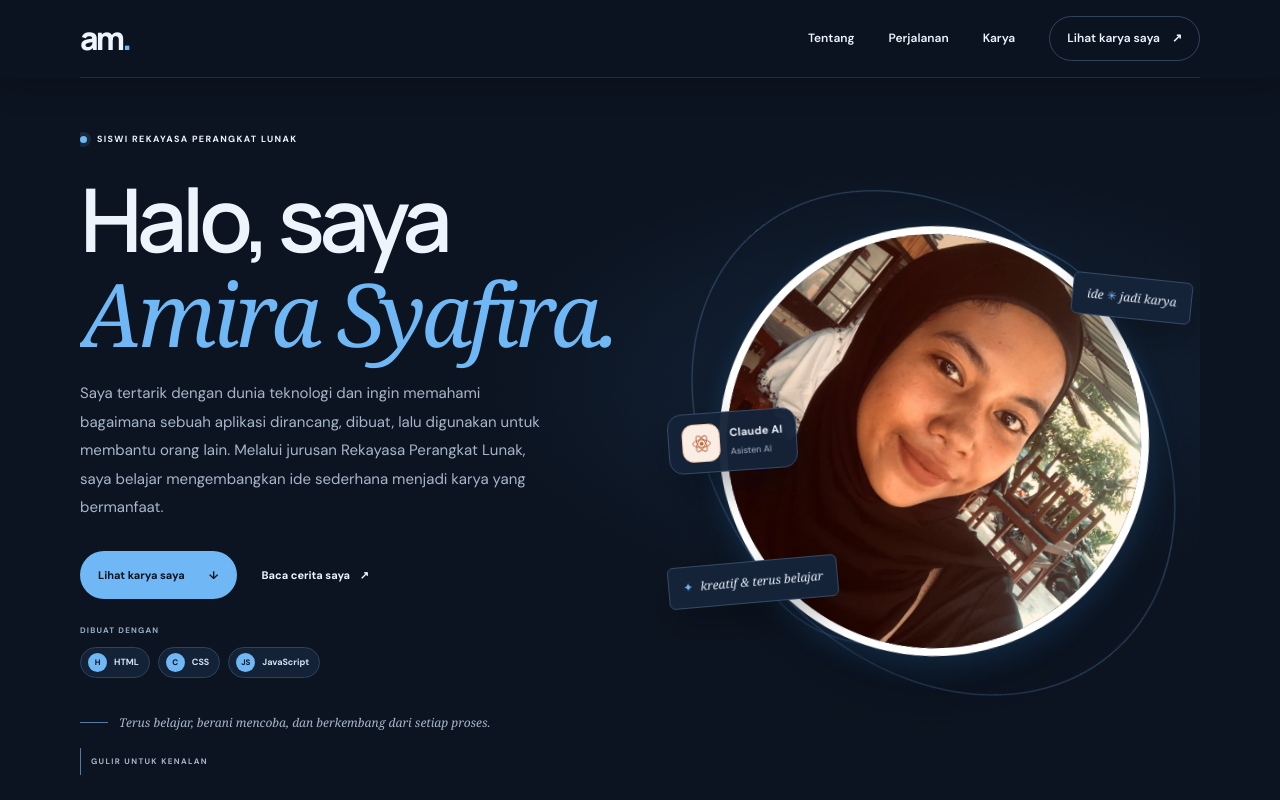
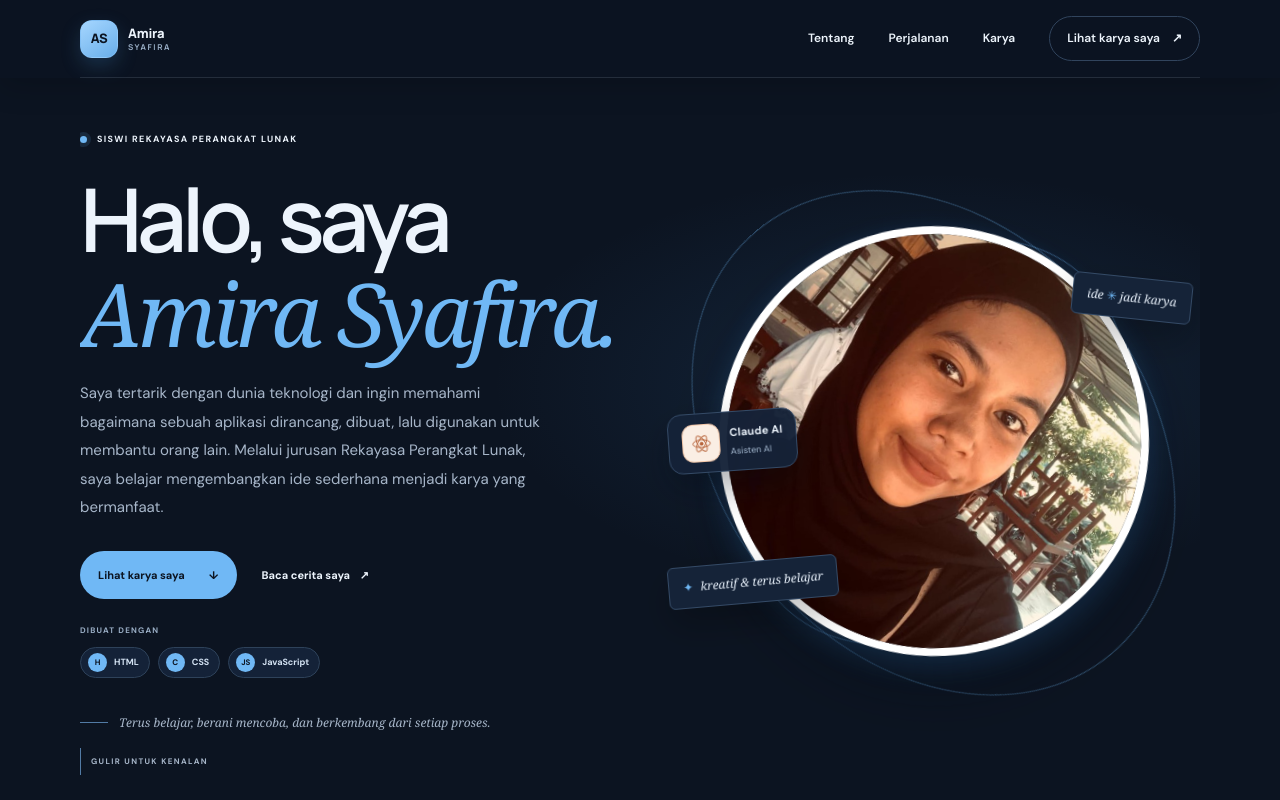
Before and after one commit to amirarpl24-cell/portofolio-mira, a plain HTML site: page index.html in a window 1280 px wide. Shown: the top 800 px of the page. Drawn offline with Linux system fonts and the light colour scheme.

Commit message:
Add files via upload

```diff
--- a/index.html
+++ b/index.html
@@ -21,8 +21,12 @@
     <a class="skip-link" href="#konten">Lewati ke konten utama</a>
     <header class="site-header">
       <nav class="nav container" aria-label="Navigasi utama">
-        <a class="brand" href="#beranda" aria-label="Amira, kembali ke beranda">
-          am<span>.</span>
+        <a class="brand" href="#beranda" aria-label="Amira Syafira, kembali ke beranda">
+          <span class="brand-mark" aria-hidden="true">AS</span>
+          <span class="brand-copy">
+            <strong>Amira</strong>
+            <small>SYAFIRA</small>
+          </span>
         </a>
         <button
           class="menu-toggle"
--- a/style.css
+++ b/style.css
@@ -1972,3 +1972,49 @@ body {
     animation: none;
   }
 }
+
+.nav .brand {
+  display: inline-flex;
+  align-items: center;
+  gap: 10px;
+  font-size: inherit;
+  letter-spacing: normal;
+}
+
+.nav .brand .brand-mark {
+  display: grid;
+  width: 38px;
+  height: 38px;
+  flex: 0 0 38px;
+  place-items: center;
+  border: 1px solid rgb(139 198 251 / 46%);
+  border-radius: 12px;
+  color: #0c1421;
+  background: linear-gradient(145deg, #a5d6ff, #69aee9);
+  box-shadow: 0 8px 20px rgb(75 152 220 / 22%);
+  font-size: 13px;
+  font-weight: 800;
+  letter-spacing: -0.5px;
+}
+
+.nav .brand .brand-copy {
+  display: grid;
+  gap: 3px;
+  color: #edf4fc;
+  font-family: var(--display);
+  line-height: 1;
+}
+
+.nav .brand .brand-copy strong {
+  color: #edf4fc;
+  font-size: 13px;
+  font-weight: 800;
+  letter-spacing: -0.2px;
+}
+
+.nav .brand .brand-copy small {
+  color: #9aafc7;
+  font-size: 8px;
+  font-weight: 700;
+  letter-spacing: 1.6px;
+}
```
